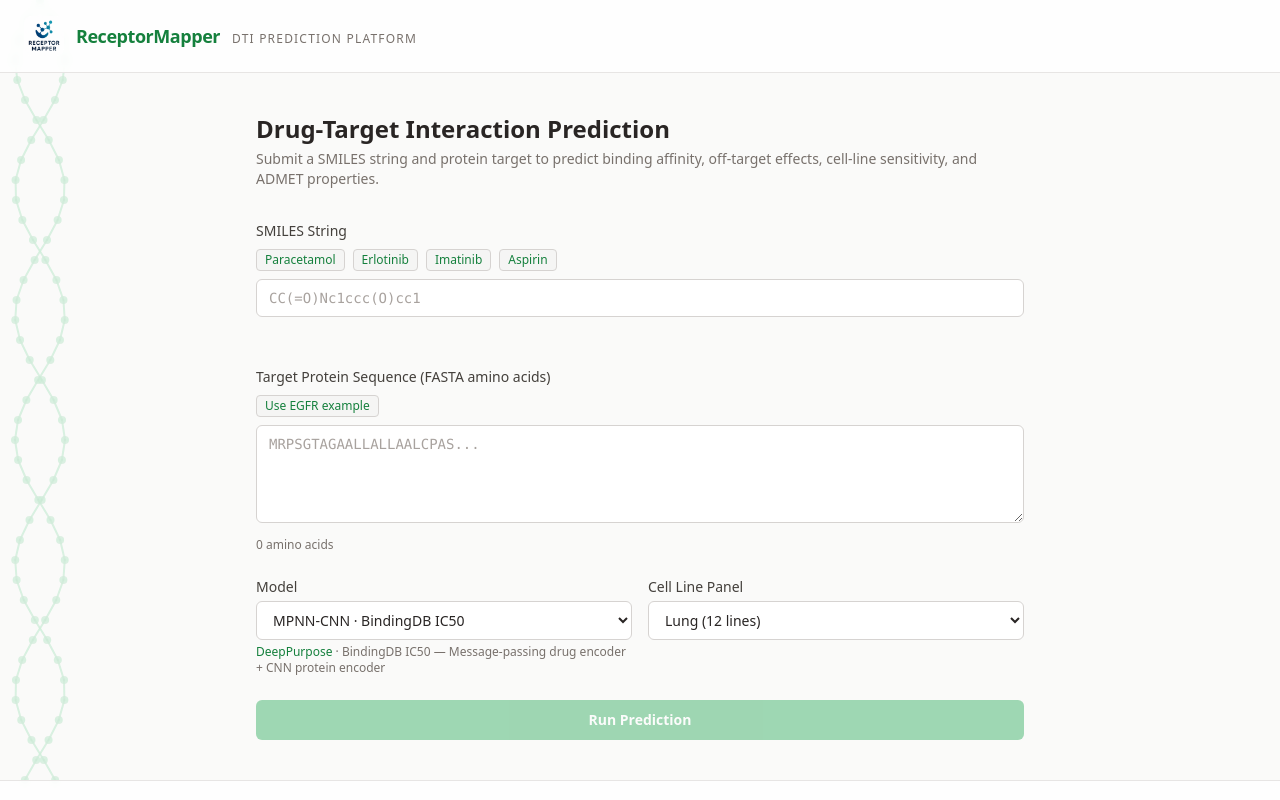
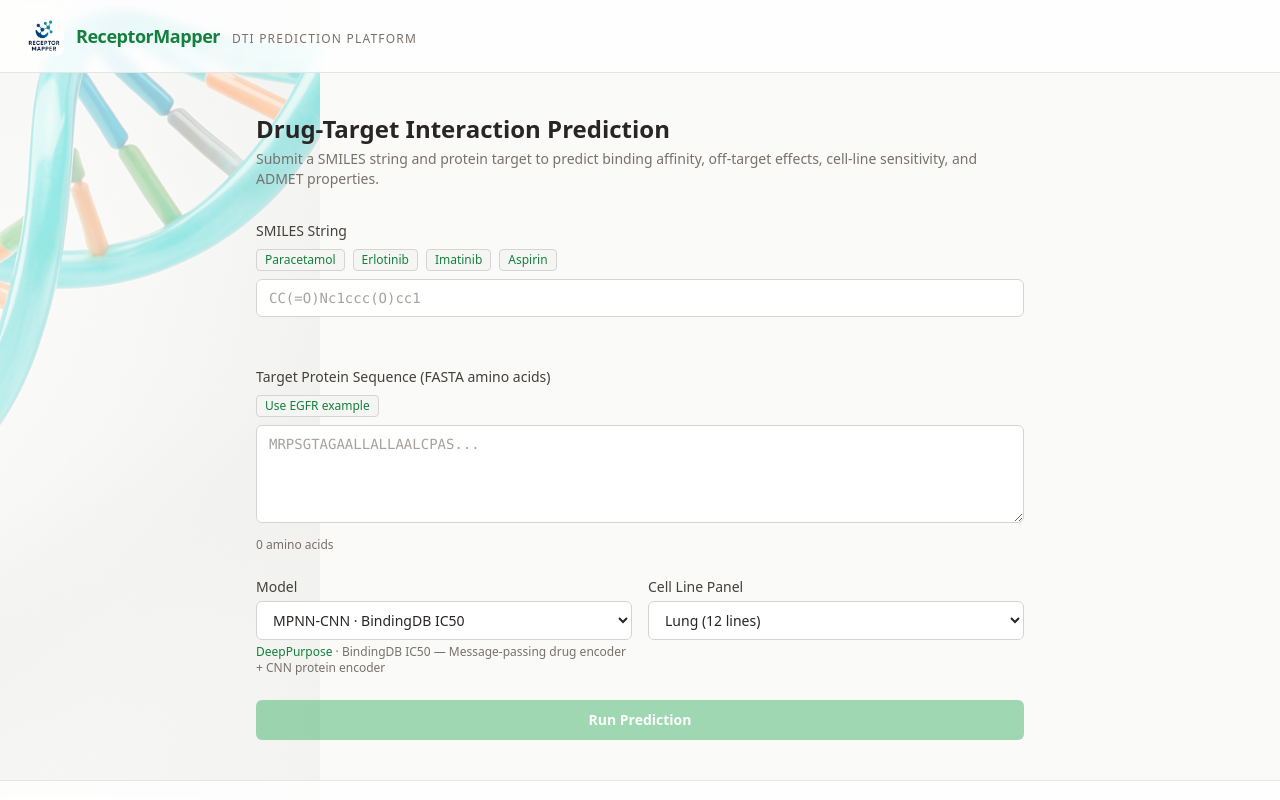
Before and after one commit to BS14/receptormapper, a Next.js app in the folder frontend/: page / in a window 1280 px wide. Shown: the top 800 px of the page. Built offline with nearby package versions, Linux system fonts and the light colour scheme.

Commit message:
feat: replace DNAHelix component with static DNA image
Co-authored-by: Binaya Sharma <31805054+BS14@users.noreply.github.com>

```diff
--- a/frontend/app/layout.tsx
+++ b/frontend/app/layout.tsx
@@ -1,7 +1,6 @@
 import type { Metadata } from "next";
 import Image from "next/image";
 import "./globals.css";
-import DNAHelix from "@/components/DNAHelix";
 
 export const metadata: Metadata = {
   title: "ReceptorMapper",
@@ -22,7 +21,16 @@ export default function RootLayout({ children }: { children: React.ReactNode })
   return (
     <html lang="en" className="bg-stone-50">
       <body className="min-h-screen bg-stone-50 text-stone-800 antialiased flex flex-col relative">
-        <DNAHelix />
+        {/* DNA Helix decoration on left side */}
+        <div className="fixed left-0 top-0 h-full w-80 pointer-events-none z-0 opacity-40">
+          <Image
+            src="/dna-helix.png"
+            alt=""
+            fill
+            className="object-cover object-right"
+            priority
+          />
+        </div>
 
         <header className="border-b border-stone-200 px-6 py-4 bg-white/80 backdrop-blur-sm relative z-10">
           <div className="flex items-center gap-3">
--- a/frontend/components/DNAHelix.tsx
+++ /dev/null
@@ -1,83 +0,0 @@
-"use client";
-
-export default function DNAHelix() {
-  return (
-    <div className="fixed left-0 top-0 h-full w-20 pointer-events-none overflow-hidden opacity-20 z-0">
-      <svg
-        viewBox="0 0 80 800"
-        className="h-full w-full"
-        preserveAspectRatio="xMidYMid slice"
-      >
-        <defs>
-          <linearGradient id="dnaGradient" x1="0%" y1="0%" x2="0%" y2="100%">
-            <stop offset="0%" stopColor="#16a34a" stopOpacity="0.6" />
-            <stop offset="50%" stopColor="#22c55e" stopOpacity="0.8" />
-            <stop offset="100%" stopColor="#16a34a" stopOpacity="0.6" />
-          </linearGradient>
-        </defs>
-
-        {/* DNA Double Helix Pattern */}
-        {Array.from({ length: 40 }).map((_, i) => {
-          const y = i * 20;
-          const phase = i * 0.5;
-          const x1 = 40 + Math.sin(phase) * 25;
-          const x2 = 40 + Math.sin(phase + Math.PI) * 25;
-
-          return (
-            <g key={i}>
-              {/* Left strand node */}
-              <circle
-                cx={x1}
-                cy={y}
-                r="4"
-                fill="url(#dnaGradient)"
-              />
-              {/* Right strand node */}
-              <circle
-                cx={x2}
-                cy={y}
-                r="4"
-                fill="url(#dnaGradient)"
-              />
-              {/* Connecting base pair */}
-              {i % 2 === 0 && (
-                <line
-                  x1={x1}
-                  y1={y}
-                  x2={x2}
-                  y2={y}
-                  stroke="url(#dnaGradient)"
-                  strokeWidth="2"
-                  strokeLinecap="round"
-                />
-              )}
-              {/* Strand connections */}
-              {i > 0 && (
-                <>
-                  <line
-                    x1={40 + Math.sin((i - 1) * 0.5) * 25}
-                    y1={(i - 1) * 20}
-                    x2={x1}
-                    y2={y}
-                    stroke="url(#dnaGradient)"
-                    strokeWidth="2"
-                    strokeLinecap="round"
-                  />
-                  <line
-                    x1={40 + Math.sin((i - 1) * 0.5 + Math.PI) * 25}
-                    y1={(i - 1) * 20}
-                    x2={x2}
-                    y2={y}
-                    stroke="url(#dnaGradient)"
-                    strokeWidth="2"
-                    strokeLinecap="round"
-                  />
-                </>
-              )}
-            </g>
-          );
-        })}
-      </svg>
-    </div>
-  );
-}
```
Also changed, not shown: frontend/public/dna-helix.png (added).
